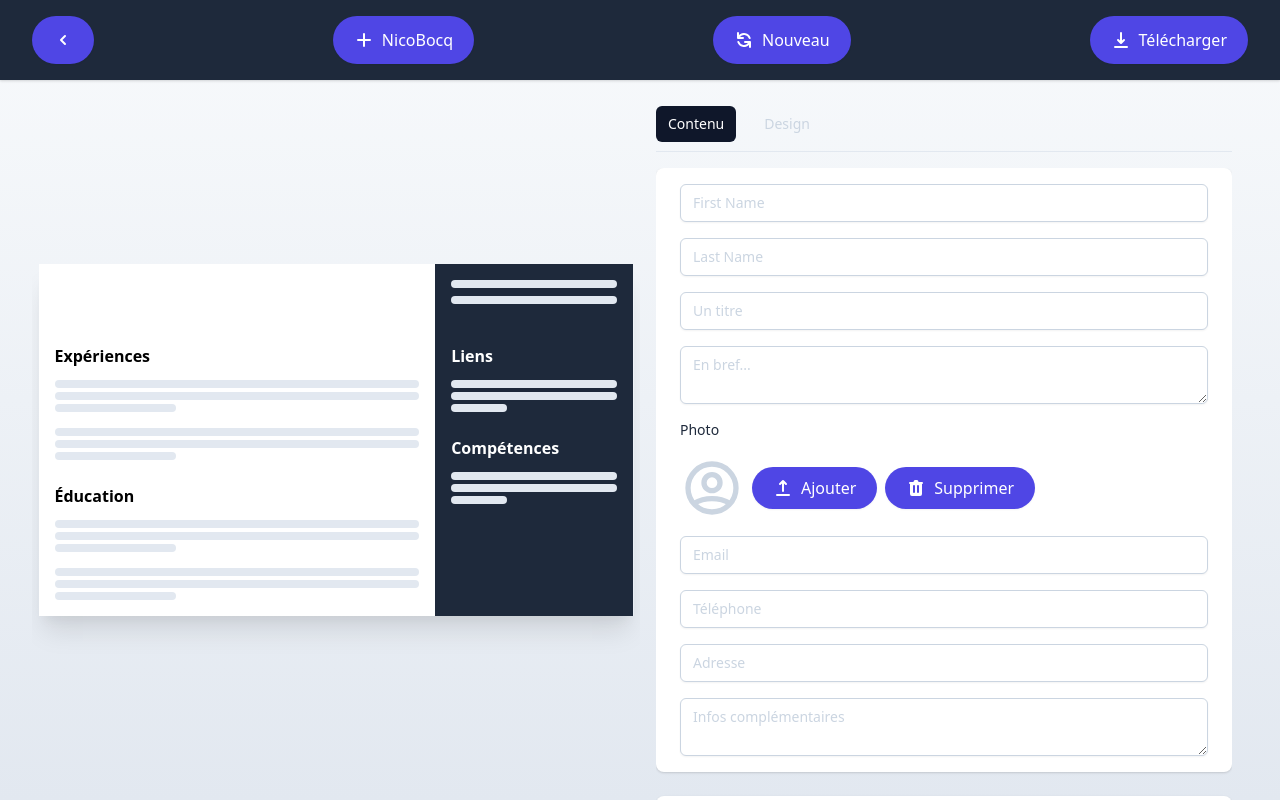
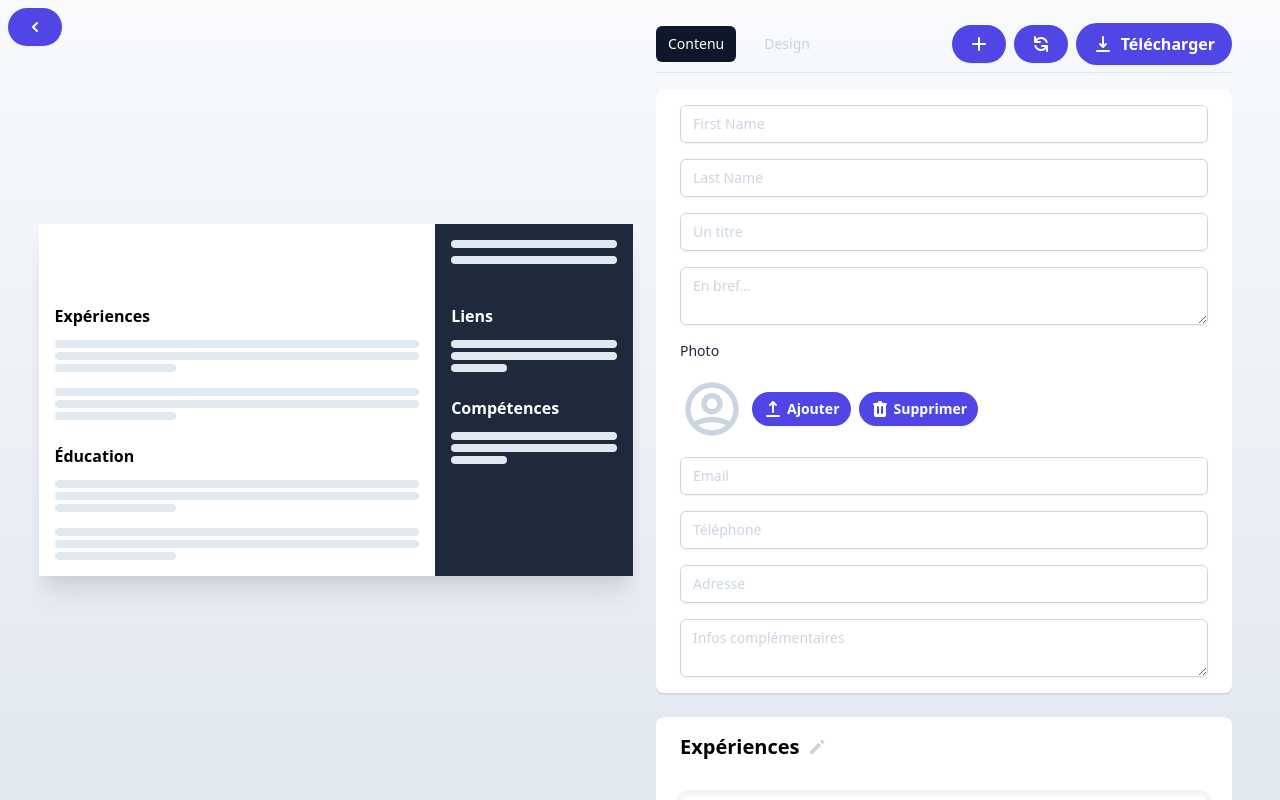
Before and after one commit to NicoBocq/cvite, a Vue app: page /edit in a window 1280 px wide. Built offline with nearby package versions, Linux system fonts and the light colour scheme; a web font is replaced by a local one.

Commit message:
Wip : button style

```diff
--- a/src/components/customUi/FormList.vue
+++ b/src/components/customUi/FormList.vue
@@ -14,7 +14,7 @@
         <form-list-item :element="element" />
       </template>
     </draggable>
-    <n-button v-if="!active" @click="toggle" icon="plus" small>
+    <n-button v-if="!active" @click="toggle" theme="transparent" icon="plus" small>
       Ajouter un nouvel élément
     </n-button>
     <div v-show="active" class="space-y-4 px-6 py-4 rounded-lg ring ring-gray-200 ring-opacity-50 shadow-inner shadow grid grid-cols-2 gap-2" ref="refAdd">
@@ -32,8 +32,8 @@
       />
 <!--      <form-item />-->
       <div class="flex space-x-4 justify-end col-span-2">
-        <n-button label="Fermer" icon="x" @click="toggle" />
-        <n-button label="Sauver" icon="check" @click="saveItem(stateKey)" />
+        <n-button label="Fermer" small icon="x" @click="toggle" theme="transparent" />
+        <n-button label="Sauver" small icon="check" @click="saveItem(stateKey)" />
       </div>
     </div>
   </n-box-form>
--- a/src/components/customUi/FormListItem.vue
+++ b/src/components/customUi/FormListItem.vue
@@ -5,7 +5,7 @@
         <n-icon v-if="resume[stateKey].length > 1" color="text-gray-200" icon="selector" class="handle cursor-move hover:text-gray-800" />
         <span @click="toggle" class="cursor-pointer truncate">{{ element[titleKey] ? element[titleKey] : '[Provisoire]' }}</span>
       </div>
-      <n-button icon="trash" @click="removeItem(element.id, stateKey)" />
+      <n-button icon="trash" theme="transparent" small @click="removeItem(element.id, stateKey)" />
     </div>
     <div v-if="active" class="flex flex-col space-y-2" :ref="'add' + stateKey">
 <!--      <form-item :element="element" />-->
--- a/src/components/pages/Edit.vue
+++ b/src/components/pages/Edit.vue
@@ -1,23 +1,33 @@
 <template>
   <div class="relative h-screen flex flex-col bg-gradient-to-b from-gray-50 to-gray-200 overflow-hidden">
-    <div class="h-20 w-full py-4 px-4 sm:px-6 lg:px-8 bg-gray-800 flex justify-between shadow flex-shrink-0">
+<!--    <div class="h-20 w-full py-4 px-4 sm:px-6 lg:px-8 bg-gray-800 flex justify-between shadow flex-shrink-0">-->
+<!--      <n-button icon="chevron-left" @click="goTo({ name: 'Home'})" />-->
+<!--      <n-button @click="addNicoBocq" icon="plus" label="NicoBocq" />-->
+<!--      <n-button @click="setNewResume" icon="refresh" label="Nouveau" />-->
+<!--      <n-button icon="download" @click="exportToPdf">-->
+<!--        Télécharger-->
+<!--      </n-button>-->
+<!--    </div>-->
+    <div class="fixed top-2 left-2 hidden md:block">
       <n-button icon="chevron-left" @click="goTo({ name: 'Home'})" />
-      <n-button @click="addNicoBocq" icon="plus" label="NicoBocq" />
-      <n-button @click="setNewResume" icon="refresh" label="Nouveau" />
-      <n-button icon="download" @click="exportToPdf">
-        Télécharger
-      </n-button>
     </div>
     <div class="flex-grow w-full max-w-7xl mx-auto xl:px-8 flex overflow-hidden">
       <div class="w-1/2 hidden lg:flex items-center justify-center overflow-scroll">
         <preview />
       </div>
       <div class="w-full lg:w-1/2 flex flex-col flex-1">
-        <div class="h-16 m-4 flex items-center border-b border-gray-200">
+        <div class="h-16 m-4 flex items-center justify-between border-b border-gray-200">
           <div class="flex space-x-4">
             <!-- Current: "bg-gray-900 text-white", Default: "text-gray-300 hover:bg-gray-700 hover:text-white" -->
             <a href="#" class="bg-gray-900 text-white px-3 py-2 rounded-md text-sm font-medium">Contenu</a>
             <a href="#" class="text-gray-300 hover:bg-gray-700 hover:text-white px-3 py-2 rounded-md text-sm font-medium">Design</a>
+          </div>
+          <div class="space-x-2">
+            <n-button @click="addNicoBocq" icon="plus" />
+            <n-button @click="setNewResume" icon="refresh" />
+            <n-button icon="download" @click="exportToPdf">
+              Télécharger
+            </n-button>
           </div>
         </div>
         <div class="relative h-full mx-4 overflow-y-auto">
--- a/src/components/ui/NButton.vue
+++ b/src/components/ui/NButton.vue
@@ -1,10 +1,10 @@
 <template>
   <button
-    class="inline-flex text-white items-center border border-transparent font-medium justify-center rounded-full shadow-sm text-white bg-blue-600 hover:bg-blue-700 focus:outline-none focus:ring-2 focus:ring-offset-2 focus:ring-blue-500"
+    class="inline-flex items-center border border-transparent font-semibold justify-center rounded-full focus:outline-none focus:ring-2 focus:ring-offset-2 focus:ring-blue-500"
     @click="onClick"
     @change="onChange"
     v-bind="$attrs"
-    :class="small ? 'px-3 py-2 text-sm space-x-1' : 'px-5 py-2 text-base space-x-2'"
+    :class="[themeStyle, styleSize]"
   >
     <n-icon v-if="!!icon" :icon="icon" :small="small" />
     <span v-if="!!$slots.default || !!label">
@@ -15,6 +15,7 @@
 
 <script>
 import NIcon from "./NIcon.vue";
+import {computed, toRefs} from "vue";
 export default {
   name: "NButton",
   components: { NIcon },
@@ -31,22 +32,67 @@ export default {
     icon: {
       type: String
     },
+    theme: {
+      type: String,
+      default: 'primary'
+    },
     small: {
       type: Boolean,
       default: false
     }
   },
-  setup({ disabled },  { emit } ) {
+  setup(props,  { emit, slots } ) {
+    const { disabled, small, theme, label } = toRefs(props)
+
     const onClick = () => {
-      !disabled && emit('click')
+      !disabled.value && emit('click')
     }
+
+    const themeStyle = computed(() => {
+      let style
+      switch (theme.value) {
+        case 'primary':
+          style = 'text-white bg-blue-600 hover:bg-blue-700 shadow-sm'
+          break
+        case 'secondary':
+          style = 'text-white bg-blue-300 hover:bg-blue-400 shadow-sm'
+          break
+        case 'transparent':
+          style = 'text-gray-400 hover:text-gray-500'
+          break
+      }
+      return style
+    })
+
+    const styleSize = computed(() => {
+      let style
+      switch (small.value) {
+        case false:
+          if (!label.value || !slots.default) {
+            style = 'px-4 py-2 text-base space-x-2'
+          } else {
+            style = 'p-2'
+          }
+          break
+        case true:
+          if (!label.value || !slots.default) {
+            style = 'px-2.5 py-1.5 text-sm space-x-1'
+          } else {
+            style = 'p-1.5'
+          }
+          break
+      }
+      return style
+    })
+
     const onChange = (e) => {
-      console.log(e)
-      !disabled && emit('change', e)
+      !disabled.value && emit('change', e)
     }
     return {
       onClick,
-      onChange
+      onChange,
+      themeStyle,
+      styleSize
     }
   }
 }
--- a/src/components/ui/NIcon.vue
+++ b/src/components/ui/NIcon.vue
@@ -52,7 +52,7 @@ export default {
     },
     color: {
       type: String,
-      default: 'text-white'
+      default: ''
     }
   },
   setup({ icon, color, type }) {
--- a/src/components/ui/NInlineEditing.vue
+++ b/src/components/ui/NInlineEditing.vue
@@ -19,8 +19,8 @@
           class="flex-1 focus:outline-none border-b-2 border-transparent focus:border-blue-400 focus:bg-blue-50 focus:border"
           ref="inputRef"
         />
-        <n-button icon="check" @click="save" :disabled="isBlank" />
-        <n-button icon="x" @click="close" />
+        <n-button icon="check" small theme="transparent" @click="save" :disabled="isBlank" />
+        <n-button icon="x" small theme="transparent" @click="close" />
       </div>
   </div>
 </template>
--- a/src/components/ui/NUpload.vue
+++ b/src/components/ui/NUpload.vue
@@ -7,10 +7,10 @@
     <n-icon v-else icon="user-circle" size="h-16 w-16" type="outline" color="text-gray-300" />
     <div class="flex space-x-2">
       <div class="relative">
-        <n-button :label="src ? 'Remplacer' : 'Ajouter'" icon="upload" />
+        <n-button :label="src ? 'Remplacer' : 'Ajouter'" icon="upload" small />
         <input id="user-photo" name="user-photo" type="file" @change="onChange" class="absolute inset-0 w-full h-full opacity-0 cursor-pointer border-gray-300 rounded-md" accept="image/*" />
       </div>
-      <n-button icon="trash" label="Supprimer" @click="onDelete" />
+      <n-button icon="trash" small label="Supprimer" @click="onDelete" />
     </div>
   </div>
 </template>
--- a/src/index.css
+++ b/src/index.css
@@ -3,7 +3,7 @@
 @tailwind utilities;
 
 .ghost-class {
-    @apply border border-dashed rounded-md border-gray-500
+    @apply border border-dashed rounded-md border-gray-200
 }
 
 .list-enter-active,
```
